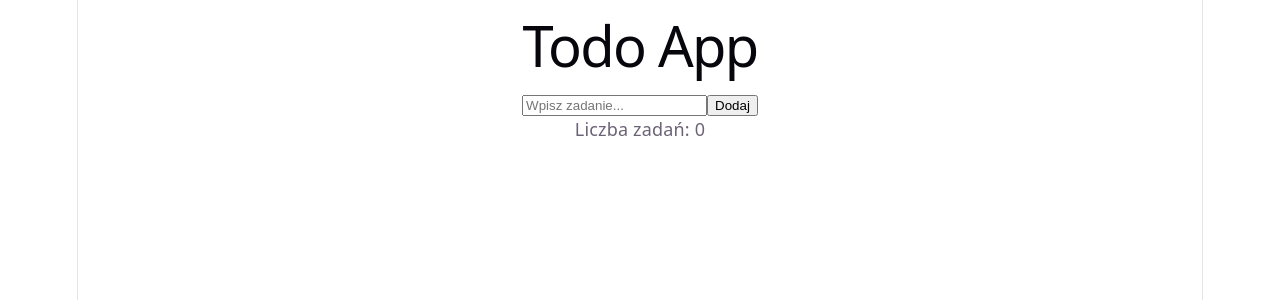
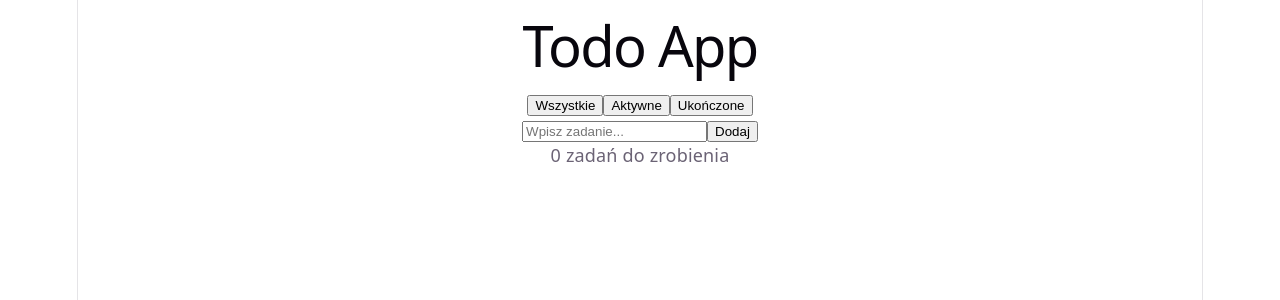
Before and after one commit to JakubDolas/ToDoApp, a React (Vite) app in the folder todo-app/: page / in a window 1280 px wide. Shown: the top 300 px of the page. Built offline with nearby package versions, Linux system fonts and the light colour scheme.

Commit message:
feat: dodanie filtrowania

```diff
--- a/todo-app/src/App.jsx
+++ b/todo-app/src/App.jsx
@@ -8,7 +8,9 @@ function App() {
     const saved = localStorage.getItem('todos')
     return saved ? JSON.parse(saved) : []
   })
+
   const [inputValue, setInputValue] = useState('')
+  const [filter, setFilter] = useState('all')
 
   useEffect(() => {
     localStorage.setItem('todos', JSON.stringify(todos))
@@ -30,19 +32,34 @@ function App() {
     ))
   }
 
+  const filteredTodos = todos.filter((task) => {
+    if (filter === 'active') return !task.completed
+    if (filter === 'completed') return task.completed
+
+    return true
+  })
+
+  const activeTodosCount = todos.filter((task) => !task.completed).length
+
   return (
     <div>
       <h1>Todo App</h1>
+      <div>
+        <button onClick={() => setFilter('all')}>Wszystkie</button>
+        <button onClick={() => setFilter('active')}>Aktywne</button>
+        <button onClick={() => setFilter('completed')}>Ukończone</button>
+      </div>
+
       <input
         value={inputValue}
         onChange={(e) => setInputValue(e.target.value)}
         placeholder='Wpisz zadanie...'
       />
       <button onClick={handleAdd}>Dodaj</button>
-      <p>Liczba zadań: {todos.length}</p>
+      <p>{activeTodosCount} zadań do zrobienia</p>
 
       <ul>
-        {todos.map((task) => (
+        {filteredTodos.map((task) => (
           <TodoItem
             key={task.id}
             task={task}
```
